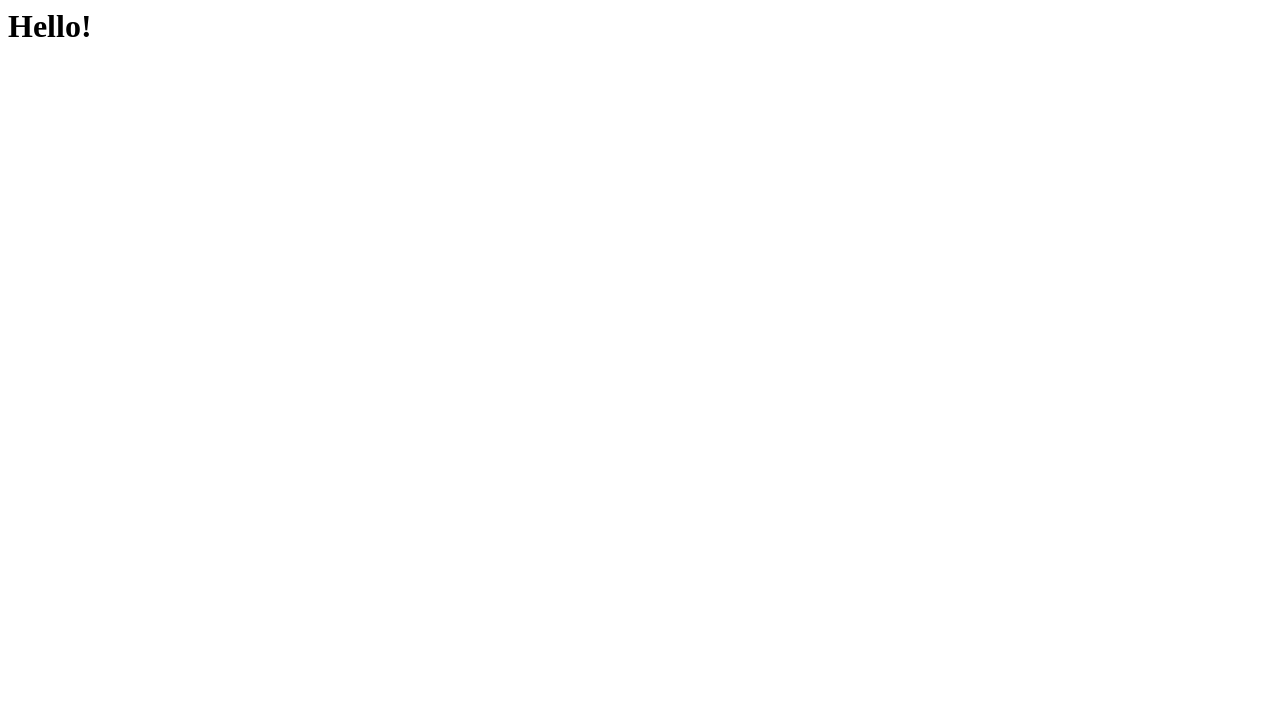
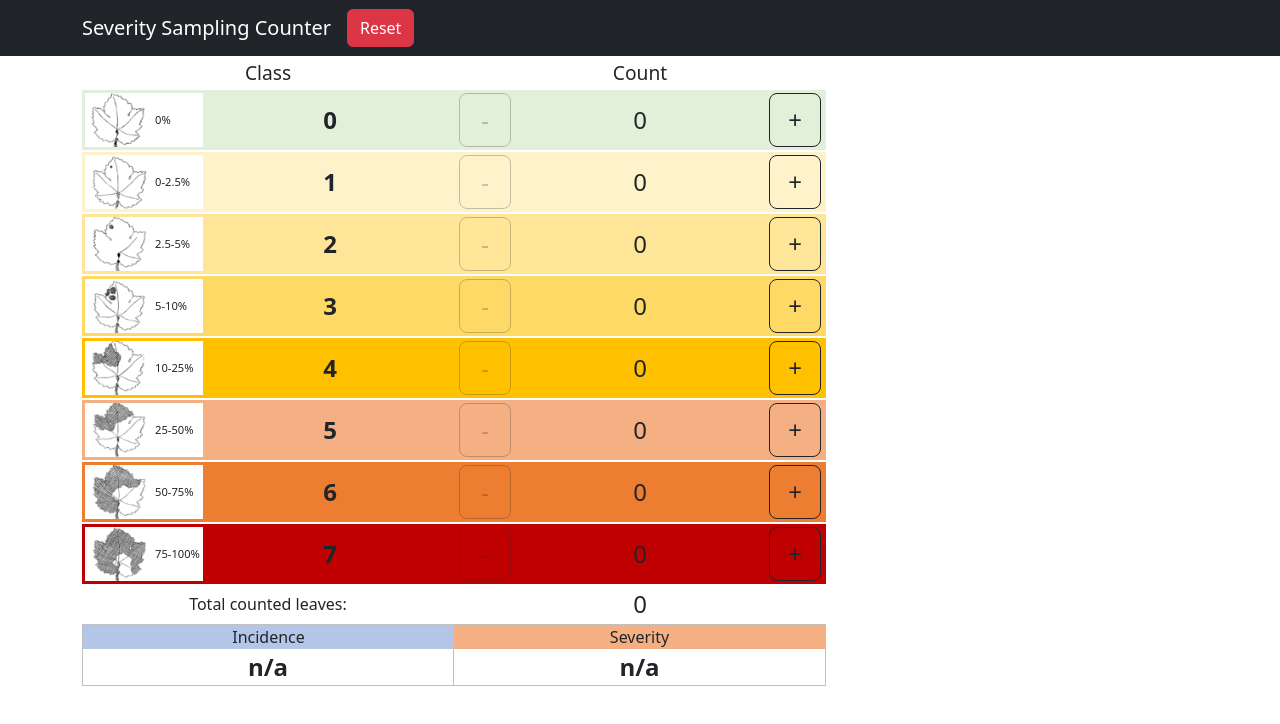
Before and after one commit to cet-electronics/severity-sampling-counter, a plain HTML site: page index.html in a window 1280 px wide. Drawn offline with nearby package versions, Linux system fonts and the light colour scheme.

Commit message:
working prototype

```diff
--- a/index.html
+++ b/index.html
@@ -1 +1,72 @@
-<h1>Hello!</h1>
+<!doctype html>
+<html lang="en">
+<head>
+    <meta charset="utf-8">
+    <meta name="viewport" content="width=device-width, initial-scale=1">
+    <title>Severity Sampling Counter</title>
+    <link href="https://cdn.jsdelivr.net/npm/bootstrap@5.3.0/dist/css/bootstrap.min.css" rel="stylesheet" integrity="sha384-9ndCyUaIbzAi2FUVXJi0CjmCapSmO7SnpJef0486qhLnuZ2cdeRhO02iuK6FUUVM" crossorigin="anonymous">
+    <link rel="stylesheet" href="styles.css">
+</head>
+<body>
+    <nav class="navbar navbar-expand-lg navbar-dark fixed-top bg-dark">
+        <div class="container">
+            <a class="navbar-brand" href="#"></a>
+            <button class="navbar-toggler" type="button" data-bs-toggle="collapse" data-bs-target="#navbarSupportedContent" aria-controls="navbarSupportedContent" aria-expanded="false" aria-label="Toggle navigation">
+                <span class="navbar-toggler-icon"></span>
+            </button>
+            <div class="collapse navbar-collapse" id="navbarSupportedContent">
+                <ul class="navbar-nav me-auto mb-2 mb-lg-0">
+                    <li class="nav-item">
+                        <button id="reset" class="btn btn-danger" aria-current="page">Reset</button>
+                    </li>
+                </ul>
+            </div>
+        </div>
+    </nav>
+
+    <div class="container my-5 ctr-main">
+        <div class="col-lg-8 px-0 row-col-headers">
+            <div>Class</div>
+            <div>Count</div>
+        </div>
+        <div id="ctr-righe" class="col-lg-8 px-0">
+        </div>
+        <div class="col-lg-8 px-0 row-counted">
+            <div>Total counted leaves:</div>
+            <div id="tot-count"></div>
+        </div>
+        <div class="col-lg-8 px-0 row-result">
+            <div class="header-incidence">
+                <span>Incidence</span>
+            </div>
+            <div class="header-severity">
+                <span>Severity</span>
+            </div>
+            <div class="ctr-incidence">
+                <span id="incidence"></span>
+            </div>
+            <div class="ctr-severity">
+                <span id="severity"></span>
+            </div>
+        </div>
+    </div>
+
+    <template id="tpl-riga">
+        <div class="riga">
+            <div class="riga-header">
+                <img class="cls-img" src="" />
+                <div class="cls-perc"></div>
+            </div>
+            <div class="riga-content">
+                <div class="riga-content-index"></div>
+                <button type="button" class="btn btn-outline-dark btn-lg riga-btn">-</button>
+                <div class="riga-content-value"></div>
+                <button type="button" class="btn btn-outline-dark btn-lg riga-btn">+</button>
+            </div>
+        </div>
+    </template>
+
+    <script src="https://cdn.jsdelivr.net/npm/bootstrap@5.3.0/dist/js/bootstrap.bundle.min.js" integrity="sha384-geWF76RCwLtnZ8qwWowPQNguL3RmwHVBC9FhGdlKrxdiJJigb/j/68SIy3Te4Bkz" crossorigin="anonymous"></script>
+    <script src="main.js"></script>
+</body>
+</html>
--- /dev/null
+++ b/main.js
@@ -0,0 +1,137 @@
+
+const userLocale =
+    navigator.languages && navigator.languages.length
+        ? navigator.languages[0]
+        : navigator.language;
+
+
+const result_fmt = new Intl.NumberFormat(userLocale, { maximumSignificantDigits: 3 });
+
+const audio = new Audio("./sounds/mixkit-handgun-click-1660.mp3");
+
+window.onload = function () {
+    document.querySelector(".navbar-brand").textContent = document.title;
+    document.querySelector("#reset").onclick = hReset;
+    build();
+    store.load();
+}
+
+function build() {
+    const perc = [
+        "0%",
+        "0-2.5%",
+        "2.5-5%",
+        "5-10%",
+        "10-25%",
+        "25-50%",
+        "50-75%",
+        "75-100%",
+    ];
+    const colors = [
+        "#e2efd9",
+        "#fef2cb",
+        "#ffe598",
+        "#ffd965",
+        "#ffc000",
+        "#f4b083",
+        "#ed7d31",
+        "#c00000",
+    ];
+    const tpl = document.querySelector("#tpl-riga");
+    const ctr = document.querySelector("#ctr-righe");
+    for (let i = 0; i < perc.length; i++) {
+        const inst = tpl.content.cloneNode(true);
+        inst.querySelector(".riga-content-index").textContent = i;
+        inst.querySelector(".cls-img").src = `./images/leaf-${i}.png`;
+        inst.querySelector(".cls-perc").textContent = perc[i];
+        inst.querySelector(".riga-content").style.backgroundColor = colors[i];
+        inst.querySelector(".riga").style.borderColor = colors[i];
+        const buttons = inst.querySelectorAll("button");
+        buttons[0].onclick = () => {
+            store.step(i, -1);
+        }
+        buttons[1].onclick = () => {
+            store.step(i, 1);
+        }
+        ctr.appendChild(inst);
+    }
+}
+
+
+const store = (function (cb) {
+
+    const key = "counters";
+    const size = 8;
+    let counters;
+
+    function step(index, delta) {
+        counters[index] = Math.max(0, counters[index] + delta);
+        save();
+        audio.play();
+        cb(counters);
+    }
+
+    function reset() {
+        counters = Array(size).fill(0);
+        save();
+        audio.play();
+        cb(counters);
+    }
+
+    function load() {
+        try {
+            counters = JSON.parse(
+                window.localStorage.getItem(key)
+            )
+        }
+        catch { }
+        if (!Array.isArray(counters) || counters.length !== size) {
+            reset();
+        }
+        else {
+            cb(counters);
+        }
+    }
+
+    function save() {
+        window.localStorage.setItem(key, JSON.stringify(counters));
+    }
+
+    return {
+        step,
+        reset,
+        load,
+    }
+})(
+    function (counters) {
+        let total = 0;
+        let weighted = 0;
+        const rows = document.querySelectorAll(".riga");
+        for (let i = 0; i < counters.length; i++) {
+            const c = counters[i];
+            rows[i].querySelector(".riga-content-value").textContent = c;
+            const btn = rows[i].querySelector("button");
+            btn.disabled = c <= 0;
+            btn.style.opacity = btn.disabled ? 0.25 : "initial";
+            total += c;
+            weighted += i * c;
+        }
+        document.querySelector("#tot-count").textContent = total;
+
+        document.querySelector("#incidence").textContent = total > 0
+            ? result_fmt.format((total - counters[0]) / total)
+            : "n/a";
+
+        document.querySelector("#severity").textContent = total > 0
+            ? result_fmt.format(weighted / total)
+            : "n/a";
+    }
+);
+
+
+function hReset() {
+    new bootstrap.Collapse(
+        document.querySelector(".collapse")
+    ).hide();
+    store.reset();
+}
--- /dev/null
+++ b/styles.css
@@ -0,0 +1,106 @@
+body {
+}
+
+.ctr-main {
+}
+
+.row-col-headers {
+    display: grid;
+    grid-template-columns: 1fr 1fr;
+    font-size: 1.2rem;
+    min-height: 40px;
+    justify-items: center;
+    align-items: flex-end;
+}
+
+.riga {
+    display: flex;
+    justify-content: stretch;
+    align-items: center;
+    margin-top: 2px;
+    max-height: 60px;
+    border-style: solid;
+    border-width: 3px;
+}
+
+.riga-header {
+    display: grid;
+    grid-template-columns: 70px 48px;
+}
+
+.riga-content {
+    display: grid;
+    grid-template-columns: 1fr 56px 1fr 56px;
+    flex-grow: 1;
+}
+
+.riga-content-index {
+    font-size: 1.5rem;
+    font-weight: bold;
+    justify-self: center;
+    align-self: center;
+}
+
+.riga-content-value {
+    font-size: 1.5rem;
+    justify-self: center;
+    align-self: center;
+}
+
+.riga-btn {
+    margin: 2px 2px;
+    font-size: 1.5rem;
+}
+
+.cls-img {
+    transform: scale(0.85);
+    z-index: -1;
+}
+
+.cls-perc {
+    font-size: 0.7rem;
+    align-self: center;
+}
+
+.row-counted {
+    display: grid;
+    grid-template-columns: 1fr 1fr;
+    min-height: 40px;
+    justify-items: center;
+    align-items: center;
+}
+
+#tot-count {
+    font-size: 1.5rem;
+}
+
+.row-result {
+    display: grid;
+    grid-template-rows: auto auto;
+    grid-template-columns: 1fr 1fr;
+    justify-items: stretch;
+    align-items: center;
+    border: solid 1px silver;
+}
+
+    .row-result > div {
+        display: flex;
+        justify-content: center;
+    }
+
+#incidence, #severity {
+    font-size: 1.5rem;
+    font-weight: bold;
+}
+
+.header-incidence {
+    background-color: #b4c6e7;
+}
+
+.ctr-incidence {
+    border-right: solid 1px silver;
+}
+
+.header-severity {
+    background-color: #f4b083;
+}
```
Also changed, not shown: images/leaf-0.png (added), images/leaf-1.png (added), images/leaf-2.png (added), images/leaf-3.png (added), images/leaf-4.png (added), images/leaf-5.png (added), images/leaf-6.png (added), images/leaf-7.png (added), 1 other file.
